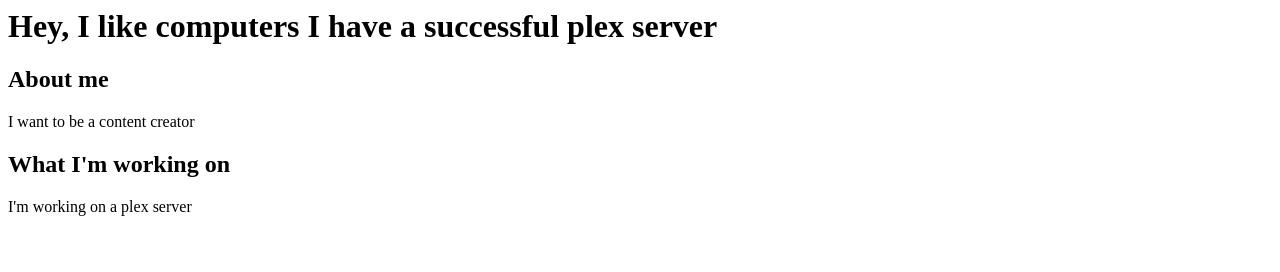
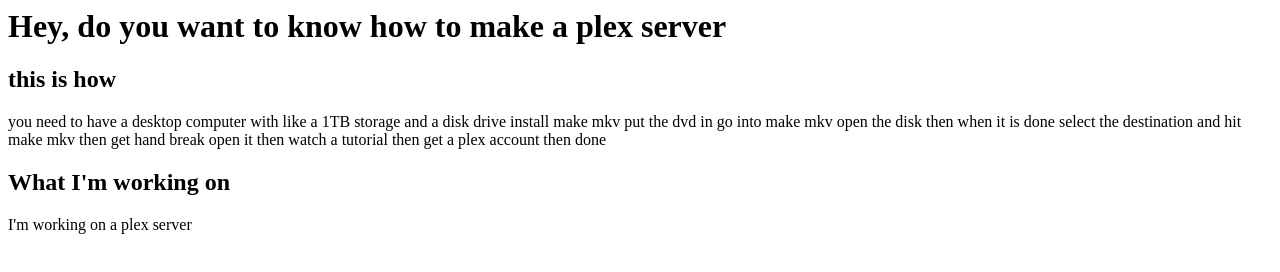
Before and after one commit to plexkid131/mywebsite, a plain HTML site: page index.html in a window 1280 px wide. Drawn offline with Linux system fonts and the light colour scheme.

Commit message:
Update index.html

```diff
--- a/index.html
+++ b/index.html
@@ -1,11 +1,13 @@
 <html>
     <h1>
-        Hey, I like computers I have a successful plex server
+        Hey, do you want to know how to make a plex server
     </h1>
     <body>
-        <h2>About me</h2>
+        <h2>this is how </h2>
         <p>
-            I want to be a content creator
+            you need to have a desktop computer with like a 1TB storage and a disk drive install make mkv put the dvd in go into make mkv open the disk then when it is done
+            select the destination and hit make mkv then get hand break open it then watch a tutorial then get a plex account then done
+
         </p>
         <h2>What I'm working on</h2>
         <p>
```
